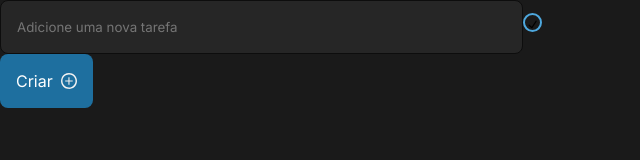
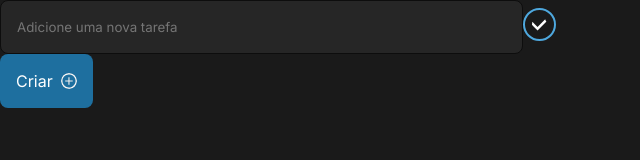
Before and after one commit to vitorsat/React, a React (Vite) app in the folder Primeiro-Desafio/to-do/: page / in a window 1280 px wide. Both pictures are taken after a click on the checkbox 532 px from the left and 24 px from the top of the page. Shown: the top 160 px of the page, without its empty margins (0-640 px from the left). Built offline with nearby package versions, Linux system fonts and the light colour scheme.

Commit message:
fix: some adjustc on checkbox

```diff
--- a/Primeiro-Desafio/to-do/package.json
+++ b/Primeiro-Desafio/to-do/package.json
@@ -10,7 +10,6 @@
   },
   "dependencies": {
     "@radix-ui/react-checkbox": "^1.0.3",
-    "@radix-ui/react-icons": "^1.3.0",
     "react": "^18.2.0",
     "react-dom": "^18.2.0"
   },
--- a/Primeiro-Desafio/to-do/src/components/Check.module.css
+++ b/Primeiro-Desafio/to-do/src/components/Check.module.css
@@ -9,6 +9,7 @@ button {
 	border-radius: 20px;
 	cursor: pointer;
 	border: 2px solid var(--blue);
+	padding: 7px;
 
 	transition: background-color 0.2s ease-in-out;
 }
@@ -20,18 +21,24 @@ button {
 .CheckoxIndicator {
 	width: 100%;
 	height: 100%;
-	margin: 0;
-	padding: 0;
 	border-radius: 20px;
 }
 
-.CheckboxRoot:checked {
+img {
+	width: 100%;
+	height: 100%;
+	display: block;
+	object-fit: cover;
+	border-radius: 20px;
+}
+
+/* .CheckboxRoot:checked {
 	background-color: red;
 }
 
 .CheckboxRoot:checked .CheckoxIndicator {
 	background-color: var(--blue);
-}
+} */
 
 /* .round {
 	position: relative;
--- a/Primeiro-Desafio/to-do/src/components/Check.tsx
+++ b/Primeiro-Desafio/to-do/src/components/Check.tsx
@@ -1,6 +1,6 @@
 import styles from './Check.module.css';
 import * as Checkbox from '@radix-ui/react-checkbox';
-import { CheckIcon } from '@radix-ui/react-icons';
+import CheckIcon from '../Assets/CheckIcon.svg';
 
 type CheckProps = {
 	checked: boolean;
@@ -10,7 +10,7 @@ export function Check({ checked = true }: CheckProps) {
 	return (
 		<Checkbox.Root className={styles.CheckboxRoot} id="checkbox">
 			<Checkbox.Indicator className={styles.CheckoxIndicator}>
-				<CheckIcon /> {/*Acionar o svg do assets*/}
+				<img src={CheckIcon} alt="Check" />
 			</Checkbox.Indicator>
 		</Checkbox.Root>
 	);
```
Also changed, not shown: Primeiro-Desafio/to-do/src/Assets/CheckIcon.svg.
